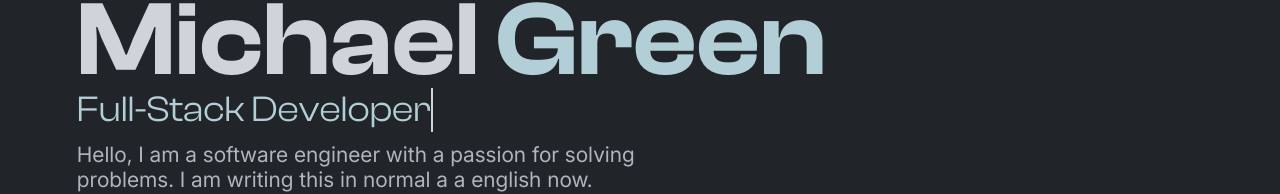
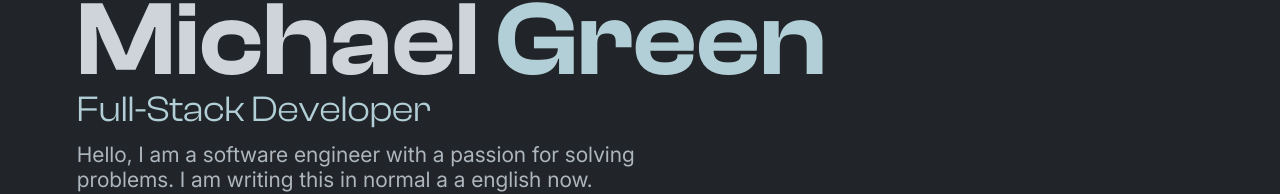
Before and after one commit to michaelgreenl/e-portfolio, a Vue app: page /#home in a window 1280 px wide. Shown: the part 221-415 px from the top of the page. Built offline with nearby package versions, Linux system fonts and the light colour scheme; a web font is replaced by a local one.

Commit message:
fix: removed unnecessary border

```diff
--- a/src/views/HomeView.vue
+++ b/src/views/HomeView.vue
@@ -103,7 +103,6 @@ const routeStore = useRouteStore();
 
         h2 {
             font-size: 1.9em;
-            border-right: solid 2px $color-text-primary;
             width: fit-content;
             margin: 0 auto;
         }
```
